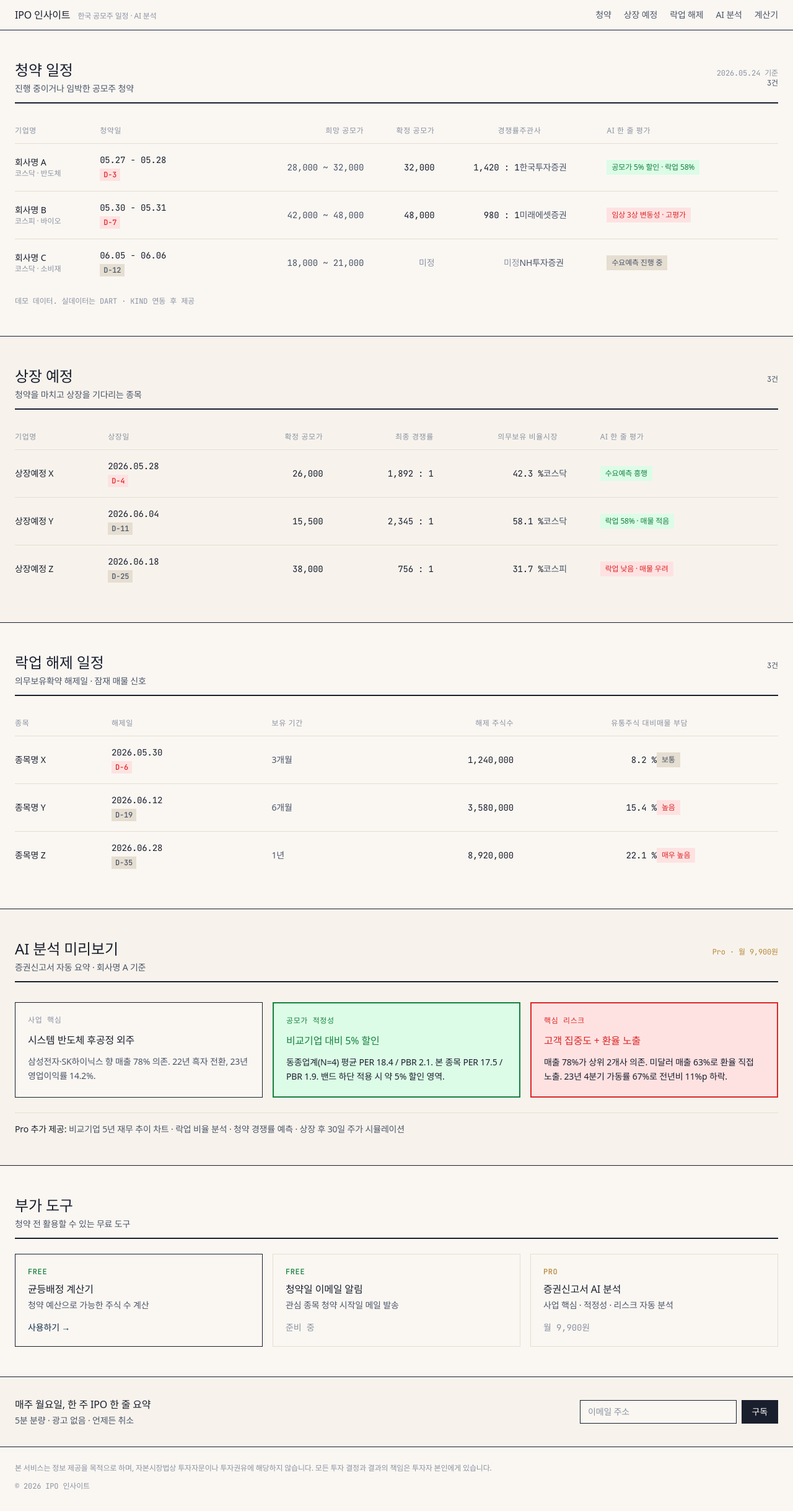
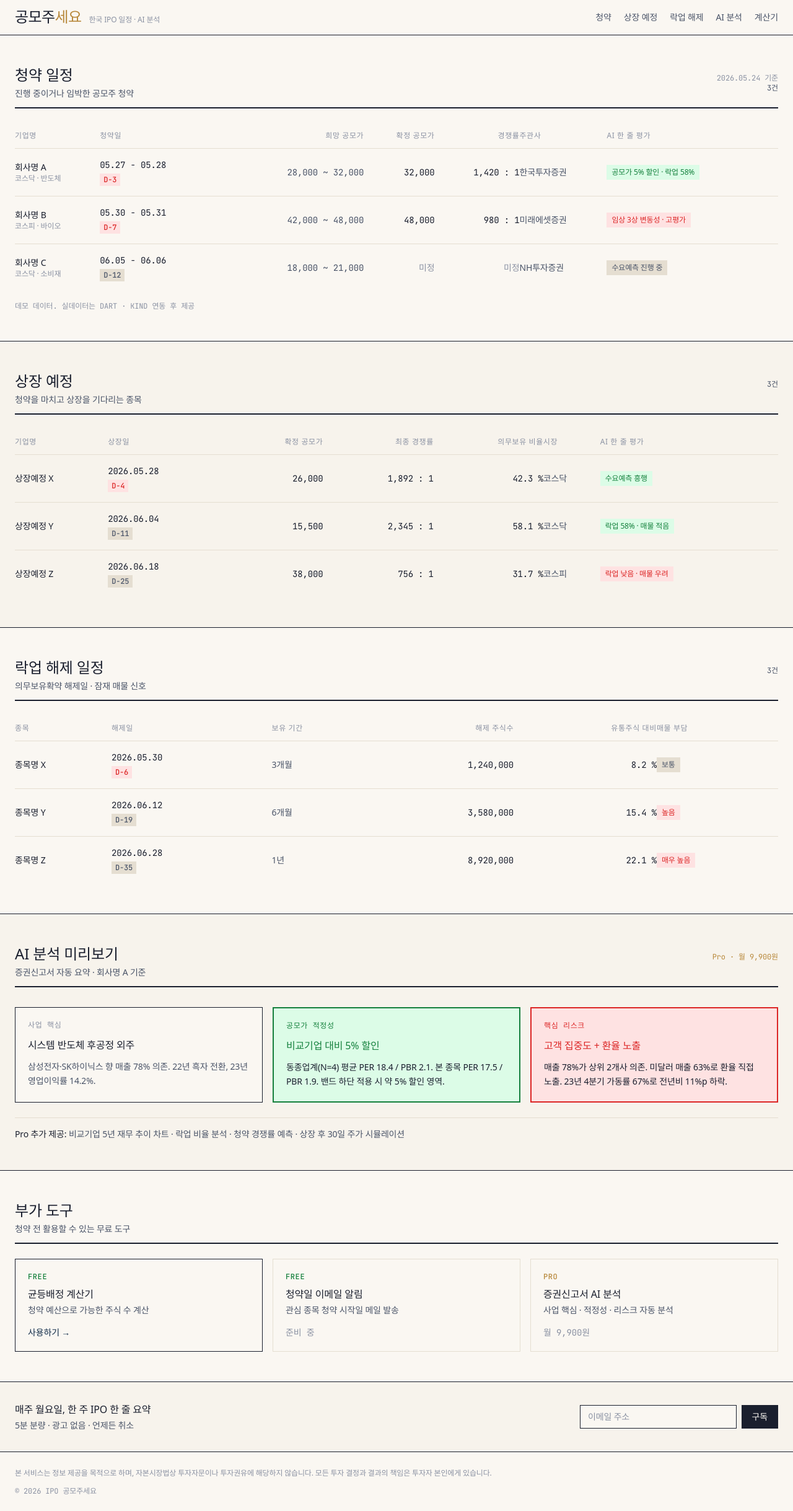
Before and after one commit to Maticyou44/ipo-saas, a Next.js app: page / in a window 1280 px wide. Shown: the whole page at 62% size. Built offline with nearby package versions, Linux system fonts and the light colour scheme; a web font is replaced by a local one.

Commit message:
feat: 사이트 이름 공모주세요 + 로고 폰트 Noto Serif KR 적용

```diff
--- a/app/calculator/page.tsx
+++ b/app/calculator/page.tsx
@@ -23,7 +23,7 @@ export default function CalculatorPage() {
     <div className="min-h-screen bg-ivory text-ink">
       <header className="border-b border-ink">
         <div className="mx-auto flex max-w-[1280px] items-center justify-between gap-4 px-4 py-3 md:px-6">
-          <a href="/" className="text-base font-medium text-ink">IPO 인사이트</a>
+          <a href="/" className="font-display text-xl tracking-tight md:text-2xl"><span className="text-ink">공모주</span><span className="text-amber">세요</span></a>
           <a href="/" className="font-mono text-xs text-slate transition hover:text-ink">← 홈으로</a>
         </div>
       </header>
--- a/app/globals.css
+++ b/app/globals.css
@@ -1,4 +1,5 @@
 @import url('https://fonts.googleapis.com/css2?family=JetBrains+Mono:wght@400;500&display=swap');
+@import url('https://fonts.googleapis.com/css2?family=Noto+Serif+KR:wght@400&text=%EA%B3%B5%EB%AA%A8%EC%A3%BC%EC%84%B8%EC%9A%94&display=swap');
 @import url('https://cdn.jsdelivr.net/gh/orioncactus/pretendard@v1.3.9/dist/web/variable/pretendardvariable.min.css');
 
 @import "tailwindcss";
@@ -20,6 +21,7 @@
   --color-clay: #dc2626;
   --color-clay-bg: #fee2e2;
 
+  --font-display: "Noto Serif KR", "Batang", serif;
   --font-serif: "Pretendard Variable", system-ui, sans-serif;
   --font-sans: "Pretendard Variable", "Pretendard", system-ui, sans-serif;
   --font-mono: "JetBrains Mono", "IBM Plex Mono", monospace;
--- a/app/layout.tsx
+++ b/app/layout.tsx
@@ -2,7 +2,7 @@ import type { Metadata } from "next";
 import "./globals.css";
 
 export const metadata: Metadata = {
-  title: "IPO 인사이트 — 한국 공모주, 조용히 깊이",
+  title: "공모주세요 — 한국 IPO 일정 · AI 분석",
   description:
     "IPO 일정, 균등배정 전략, 증권신고서 요약 — 개인투자자를 위한 정직한 정보.",
 };
--- a/app/page.tsx
+++ b/app/page.tsx
@@ -35,8 +35,8 @@ export default function Home() {
         <div className="mx-auto max-w-[1280px] px-4 md:px-6">
           <div className="flex flex-col gap-2 py-3 md:flex-row md:items-center md:justify-between md:gap-4">
             <div className="flex items-baseline gap-3">
-              <a href="/" className="text-base font-medium text-ink">IPO 인사이트</a>
-              <span className="hidden text-xs text-mist sm:block">한국 공모주 일정 · AI 분석</span>
+              <a href="/" className="font-display text-xl tracking-tight md:text-2xl"><span className="text-ink">공모주</span><span className="text-amber">세요</span></a>
+              <span className="hidden text-xs text-mist sm:block">한국 IPO 일정 · AI 분석</span>
             </div>
             <nav className="flex gap-4 overflow-x-auto text-sm text-slate sm:gap-5">
               <a href="#subscription" className="shrink-0 hover:text-ink">청약</a>
@@ -362,7 +362,7 @@ export default function Home() {
       <footer className="border-t border-ink">
         <div className="mx-auto max-w-[1280px] px-4 py-6 md:px-6">
           <p className="text-xs leading-relaxed text-mist">본 서비스는 정보 제공을 목적으로 하며, 자본시장법상 투자자문이나 투자권유에 해당하지 않습니다. 모든 투자 결정과 결과의 책임은 투자자 본인에게 있습니다.</p>
-          <p className="mt-3 font-mono text-xs text-mist">© 2026 IPO 인사이트</p>
+          <p className="mt-3 font-mono text-xs text-mist">© 2026 IPO 공모주세요</p>
         </div>
       </footer>
     </div>
```
